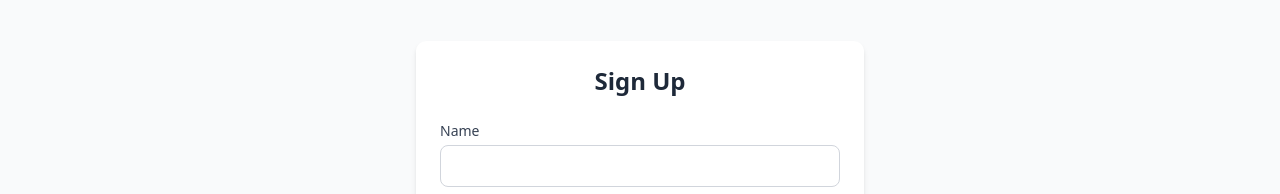
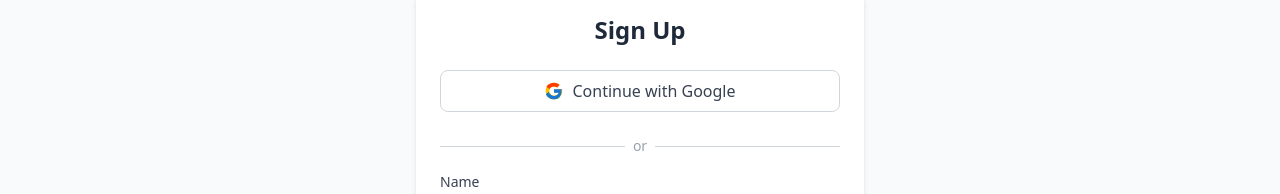
Before and after one commit to mohdanas86/fynnsera, a Next.js app: page /signup in a window 1280 px wide. Shown: the part 206-400 px from the top of the page. Built offline with nearby package versions, Linux system fonts and the light colour scheme; no server answers.

Commit message:
google sign or signup integration

```diff
--- a/app/api/auth/[...nextauth]/route.js
+++ b/app/api/auth/[...nextauth]/route.js
@@ -1,5 +1,6 @@
 import NextAuth from "next-auth";
 import CredentialsProvider from "next-auth/providers/credentials";
+import GoogleProvider from "next-auth/providers/google";
 import bcrypt from "bcryptjs";
 import connectToDatabase from "@/lib/db";
 import User from "@/models/User";
@@ -16,14 +17,18 @@ const authOptions = {
         await connectToDatabase();
         const user = await User.findOne({ email: credentials.email });
 
-        // console.log("user ", user);
-
         if (!user || !bcrypt.compareSync(credentials.password, user.password)) {
           throw new Error("Invalid credentials");
         }
 
-        return { id: user._id.toString(), email: user.email };
+        // Ensure the returned user object includes a name if available
+        return { id: user._id.toString(), email: user.email, name: user.name };
       },
+    }),
+    // Added Google Provider for Google login option.
+    GoogleProvider({
+      clientId: process.env.GOOGLE_CLIENT_ID,
+      clientSecret: process.env.GOOGLE_CLIENT_SECRET,
     }),
   ],
   session: {
--- a/app/signin/page.jsx
+++ b/app/signin/page.jsx
@@ -1,96 +1,3 @@
-// "use client";
-
-// import { useState } from "react";
-// import { signIn } from "next-auth/react";
-// import { useRouter } from "next/navigation";
-
-// export default function SignIn() {
-//   const [email, setEmail] = useState("");
-//   const [password, setPassword] = useState("");
-//   const [error, setError] = useState("");
-//   const [isLoading, setIsLoading] = useState(false);
-//   const router = useRouter();
-
-//   const handleSubmit = async (e) => {
-//     e.preventDefault();
-//     setError("");
-//     setIsLoading(true);
-
-//     const result = await signIn("credentials", {
-//       redirect: false,
-//       email,
-//       password,
-//     });
-
-//     if (result?.error) {
-//       setError("Invalid email or password");
-//       setIsLoading(false);
-//     } else {
-//       router.push("/dashboard");
-//     }
-//   };
-
-//   return (
-//     <div className="lg:min-h-screen flex items-center justify-center lg:bg-gray-50">
-//       <div className="max-w-md w-full p-6 lg:bg-white rounded-lg lg:shadow-md">
-//         <h1 className="text-2xl font-bold mb-6 text-center text-gray-800">
-//           Sign In
-//         </h1>
-//         <form onSubmit={handleSubmit}>
-//           <div className="mb-4">
-//             <label
-//               htmlFor="email"
-//               className="block text-sm font-medium text-gray-700"
-//             >
-//               Email
-//             </label>
-//             <input
-//               type="email"
-//               id="email"
-//               value={email}
-//               onChange={(e) => setEmail(e.target.value)}
-//               className="mt-1 block w-full p-2 border border-gray-300 rounded-md focus:outline-none focus:ring-2 focus:ring-blue-500"
-//               required
-//               disabled={isLoading}
-//             />
-//           </div>
-//           <div className="mb-6">
-//             <label
-//               htmlFor="password"
-//               className="block text-sm font-medium text-gray-700"
-//             >
-//               Password
-//             </label>
-//             <input
-//               type="password"
-//               id="password"
-//               value={password}
-//               onChange={(e) => setPassword(e.target.value)}
-//               className="mt-1 block w-full p-2 border border-gray-300 rounded-md focus:outline-none focus:ring-2 focus:ring-blue-500"
-//               required
-//               disabled={isLoading}
-//             />
-//           </div>
-//           {error && <p className="text-red-500 text-sm mb-4">{error}</p>}
-//           <button
-//             type="submit"
-//             disabled={isLoading}
-//             className="w-full bg-blue-500 text-white p-2 rounded-md hover:bg-blue-600 transition-colors disabled:opacity-50"
-//           >
-//             {isLoading ? "Loading..." : "Sign In"}
-//           </button>
-//         </form>
-//         <p className="mt-4 text-center text-sm text-gray-600">
-//           Don’t have an account?{" "}
-//           <a href="/signup" className="text-blue-500 hover:underline">
-//             Sign Up
-//           </a>
-//         </p>
-//       </div>
-//     </div>
-//   );
-// }
-
 "use client";
 
 import { useState } from "react";
@@ -124,7 +31,6 @@ export default function SignIn() {
       if (!parseResult.success) {
         // Flatten field errors and display them
         const { fieldErrors } = parseResult.error.flatten();
-        // Concatenate multiple error messages if needed
         const errorMessages = Object.values(fieldErrors).flat().join(" ");
         setError(errorMessages);
         return;
@@ -158,6 +64,28 @@ export default function SignIn() {
         <h1 className="text-2xl font-bold mb-6 text-center text-gray-800">
           Sign In
         </h1>
+
+        {/* Google Signup Button */}
+        <button
+          onClick={() =>
+            signIn("google", {
+              callbackUrl: "/dashboard",
+            })
+          }
+          disabled={isLoading}
+          className="w-full bg-white text-gray-700 border border-gray-300 p-2 rounded-md mb-6 hover:bg-gray-100 flex items-center justify-center gap-2 transition-colors"
+        >
+          <img src="/logo/google.svg" alt="Google" className="w-5 h-5" />
+          Continue with Google
+        </button>
+
+        {/* OR Divider */}
+        <div className="flex items-center my-4">
+          <div className="flex-grow border-t border-gray-300" />
+          <span className="mx-2 text-gray-400 text-sm">or</span>
+          <div className="flex-grow border-t border-gray-300" />
+        </div>
+
         <form onSubmit={handleSubmit}>
           <div className="mb-4">
             <label
@@ -202,6 +130,22 @@ export default function SignIn() {
             {isLoading ? "Loading..." : "Sign In"}
           </button>
         </form>
+
+        {/* Google Sign-In Button */}
+        {/* <div className="mt-6">
+          <button
+            onClick={() =>
+              signIn("google", {
+                callbackUrl: "/dashboard",
+              })
+            }
+            disabled={isLoading}
+            className="w-full bg-red-500 text-white p-2 rounded-md hover:bg-red-600 transition-colors disabled:opacity-50"
+          >
+            Sign in with Google
+          </button>
+        </div> */}
+
         <p className="mt-4 text-center text-sm text-gray-600">
           Don’t have an account?{" "}
           <a href="/signup" className="text-blue-500 hover:underline">
--- a/app/signup/page.jsx
+++ b/app/signup/page.jsx
@@ -1,106 +1,9 @@
-// "use client";
-
-// import { useState } from "react";
-// import { useRouter } from "next/navigation";
-
-// export default function SignUp() {
-//   const [email, setEmail] = useState("");
-//   const [password, setPassword] = useState("");
-//   const [error, setError] = useState("");
-//   const [isLoading, setIsLoading] = useState(false);
-//   const router = useRouter();
-
-//   const handleSubmit = async (e) => {
-//     e.preventDefault();
-//     setError("");
-//     setIsLoading(true);
-
-//     try {
-//       const res = await fetch("/api/auth/signup", {
-//         method: "POST",
-//         headers: { "Content-Type": "application/json" },
-//         body: JSON.stringify({ email, password }),
-//       });
-
-//       const data = await res.json();
-
-//       if (!res.ok) {
-//         throw new Error(data.message || "Sign up failed");
-//       }
-
-//       router.push("/signin");
-//     } catch (err) {
-//       setError(err.message);
-//       setIsLoading(false);
-//     }
-//   };
-
-//   return (
-//     <div className="lg:min-h-screen flex items-center justify-center lg:bg-gray-50">
-//       <div className="max-w-md w-full p-6 lg:bg-white rounded-lg lg:shadow-md">
-//         <h1 className="text-2xl font-bold mb-6 text-center text-gray-800">
-//           Sign Up
-//         </h1>
-//         <form onSubmit={handleSubmit}>
-//           <div className="mb-4">
-//             <label
-//               htmlFor="email"
-//               className="block text-sm font-medium text-gray-700"
-//             >
-//               Email
-//             </label>
-//             <input
-//               type="email"
-//               id="email"
-//               value={email}
-//               onChange={(e) => setEmail(e.target.value)}
-//               className="mt-1 block w-full p-2 border border-gray-300 rounded-md focus:outline-none focus:ring-2 focus:ring-blue-500"
-//               required
-//               disabled={isLoading}
-//             />
-//           </div>
-//           <div className="mb-6">
-//             <label
-//               htmlFor="password"
-//               className="block text-sm font-medium text-gray-700"
-//             >
-//               Password
-//             </label>
-//             <input
-//               type="password"
-//               id="password"
-//               value={password}
-//               onChange={(e) => setPassword(e.target.value)}
-//               className="mt-1 block w-full p-2 border border-gray-300 rounded-md focus:outline-none focus:ring-2 focus:ring-blue-500"
-//               required
-//               disabled={isLoading}
-//             />
-//           </div>
-//           {error && <p className="text-red-500 text-sm mb-4">{error}</p>}
-//           <button
-//             type="submit"
-//             disabled={isLoading}
-//             className="w-full bg-blue-500 text-white p-2 rounded-md hover:bg-blue-600 transition-colors disabled:opacity-50"
-//           >
-//             {isLoading ? "Loading..." : "Sign Up"}
-//           </button>
-//         </form>
-//         <p className="mt-4 text-center text-sm text-gray-600">
-//           Already have an account?{" "}
-//           <a href="/signin" className="text-blue-500 hover:underline">
-//             Sign In
-//           </a>
-//         </p>
-//       </div>
-//     </div>
-//   );
-// }
-
 "use client";
 
 import { useState } from "react";
 import { useRouter } from "next/navigation";
 import { z } from "zod";
+import { signIn } from "next-auth/react";
 import Loding from "../dashboard/_components/Loding";
 
 // Define Zod schema for front-end validation
@@ -124,10 +27,8 @@ export default function SignUp() {
     e.preventDefault();
     setErrors({});
 
-    // Validate input values using Zod
     const result = signUpSchema.safeParse({ name, email, password });
     if (!result.success) {
-      // Extract field-specific errors using Zod's flatten() method
       const zodErrors = result.error.flatten().fieldErrors;
       setErrors(zodErrors);
       return;
@@ -144,7 +45,6 @@ export default function SignUp() {
       const data = await res.json();
 
       if (!res.ok) {
-        // In case the API returns validation errors
         if (data.errors) {
           setErrors(data.errors);
         } else {
@@ -162,6 +62,10 @@ export default function SignUp() {
     }
   };
 
+  const handleGoogleSignup = () => {
+    signIn("google", { callbackUrl: "/dashboard" });
+  };
+
   if (isLoading) return <Loding />;
 
   return (
@@ -170,6 +74,23 @@ export default function SignUp() {
         <h1 className="text-2xl font-bold mb-6 text-center text-gray-800">
           Sign Up
         </h1>
+
+        {/* Google Signup Button */}
+        <button
+          onClick={handleGoogleSignup}
+          className="w-full bg-white text-gray-700 border border-gray-300 p-2 rounded-md mb-6 hover:bg-gray-100 flex items-center justify-center gap-2 transition-colors"
+        >
+          <img src="/logo/google.svg" alt="Google" className="w-5 h-5" />
+          Continue with Google
+        </button>
+
+        {/* OR Divider */}
+        <div className="flex items-center my-4">
+          <div className="flex-grow border-t border-gray-300" />
+          <span className="mx-2 text-gray-400 text-sm">or</span>
+          <div className="flex-grow border-t border-gray-300" />
+        </div>
+
         <form onSubmit={handleSubmit}>
           {/* Name */}
           <div className="mb-4">
@@ -245,6 +166,7 @@ export default function SignUp() {
             {isLoading ? "Loading..." : "Sign Up"}
           </button>
         </form>
+
         <p className="mt-4 text-center text-sm text-gray-600">
           Already have an account?{" "}
           <a href="/signin" className="text-blue-500 hover:underline">
```
Also changed, not shown: app/api/auth/signup/route.js (+0 -29 lines), public/logo/google.svg (added).
